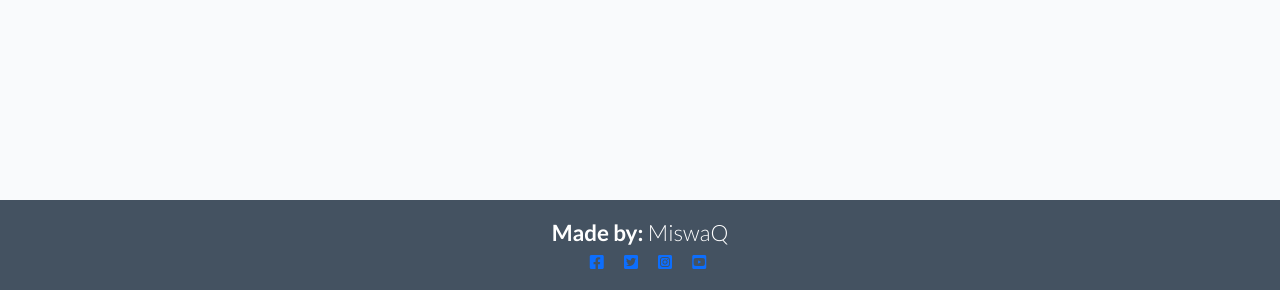
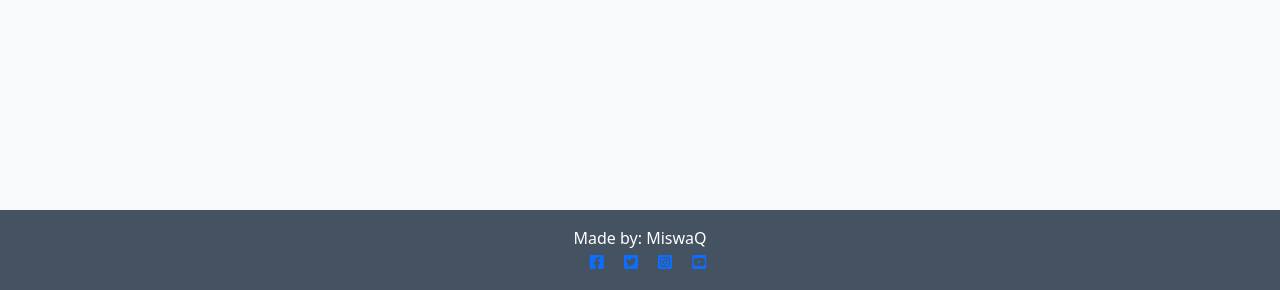
Before and after one commit to MiswaQ/FantasyBlog, a Django app: page /accounts/signup/ in a window 1280 px wide. Shown: the part 510-800 px from the top of the page. Run offline with Django 4.2, Linux system fonts and the light colour scheme.

Commit message:
Change made by

```diff
--- a/templates/base.html
+++ b/templates/base.html
@@ -64,7 +64,7 @@
 
     <!-- Footer -->
     <footer class="footer mt-auto py-3 dark-bg">
-        <p class="m-0 text-center text-white brand">Made by:<span class="thin"> MiswaQ</span></p>
+        <p class="m-0 text-center text-white">Made by: MiswaQ</span></p>
         <p class="m-0 text-center">
             <a href="https://facebook.com/" target="_blank"><i class="fab fa-facebook-square ms-3"></i></a>
             <a href="https://twitter.com/" target="_blank"><i class="fab fa-twitter-square ms-3"></i></a>
```
